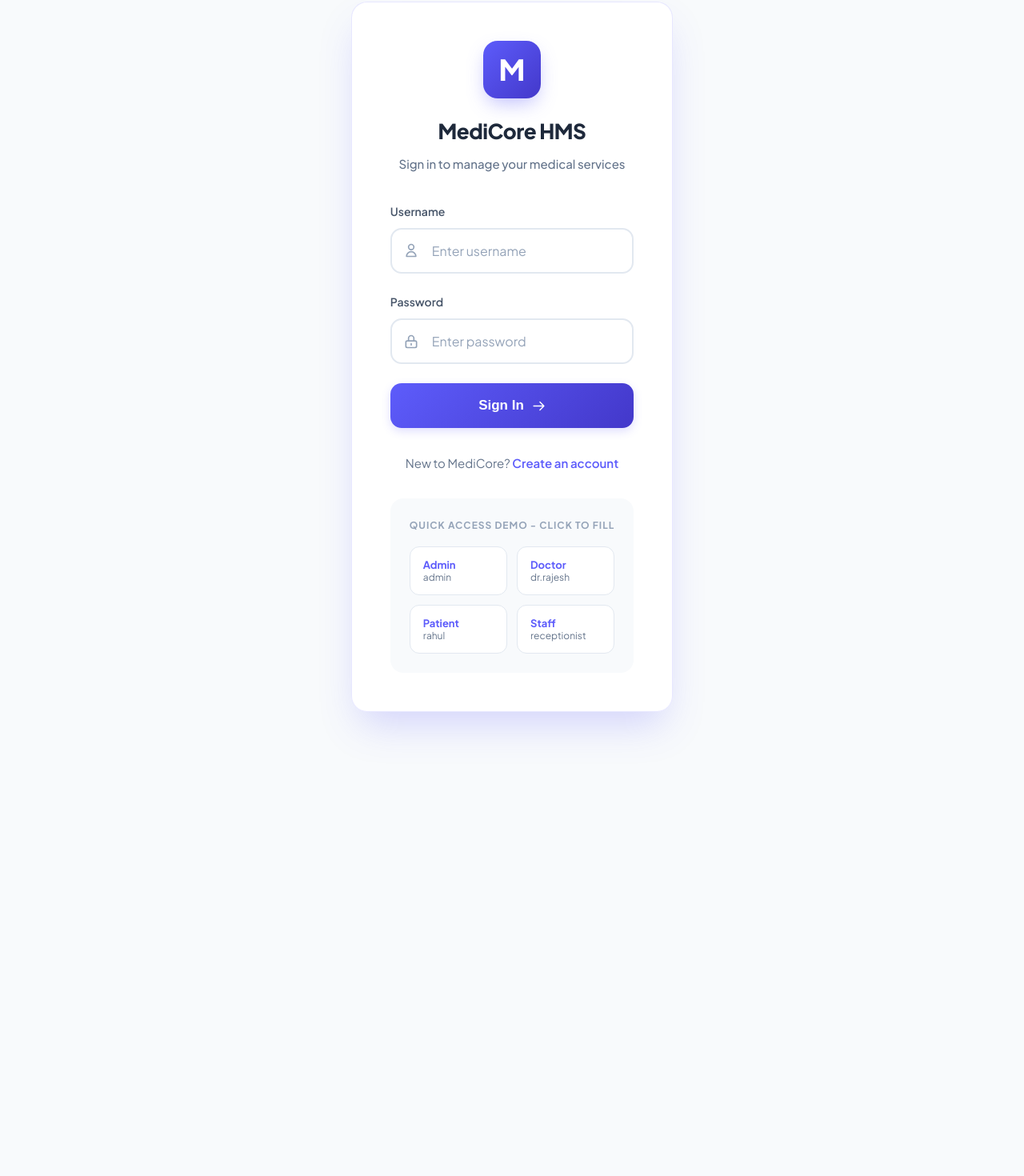
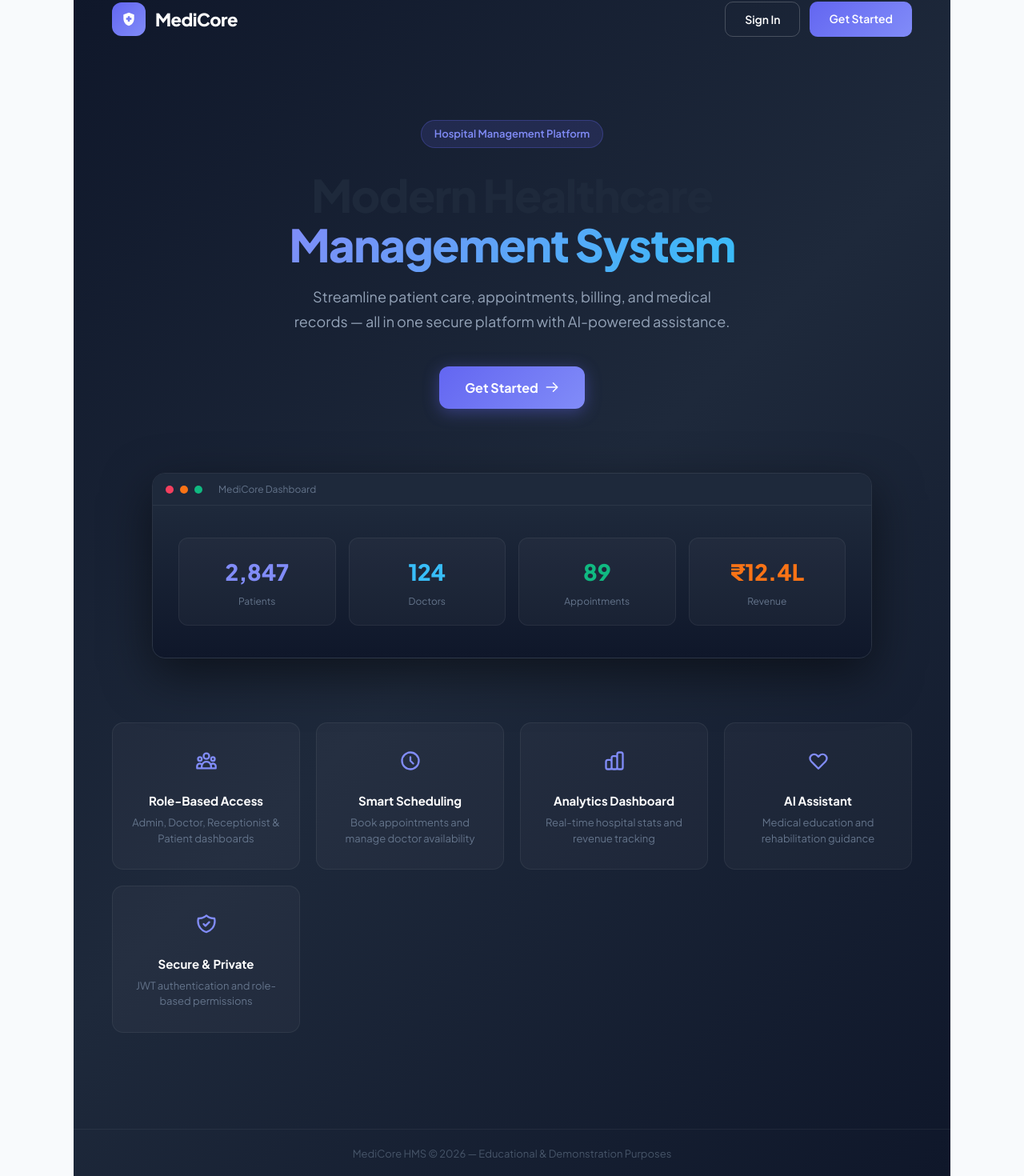
Before and after one commit to Suresh-Tirumala/hospital-management, a React (Vite) app in the folder hms-frontend/: page / in a window 1280 px wide. Before the commit this address led to /login. Shown: the part 22-1492 px from the top of the page at 80% size. Before the commit the page ends 936 px from the top, so only its background shows below. Built offline with nearby package versions, Linux system fonts and the light colour scheme; no server answers.

Commit message:
feat: add hero landing page as default route

```diff
--- a/hms-frontend/src/App.jsx
+++ b/hms-frontend/src/App.jsx
@@ -15,6 +15,7 @@ const Bills = lazy(() => import('./pages/Bills'));
 const Users = lazy(() => import('./pages/Users'));
 const Login = lazy(() => import('./pages/Login'));
 const Register = lazy(() => import('./pages/Register'));
+const Hero = lazy(() => import('./pages/Hero'));
 const MedicalAssistant = lazy(() => import('./features/ai-assistant/pages/MedicalAssistant'));
 
 const PageLoader = () => (
@@ -27,11 +28,11 @@ function AppRoutes() {
   return (
     <Suspense fallback={<PageLoader />}>
       <Routes>
+        <Route path="/" element={<Hero />} />
         <Route path="/login" element={<Login />} />
         <Route path="/register" element={<Register />} />
 
         <Route element={<Layout />}>
-          <Route path="/" element={<Navigate to="/dashboard" />} />
           <Route path="/dashboard" element={<Dashboard />} />
           <Route path="/doctors" element={<Doctors />} />
           <Route path="/patients" element={<Patients />} />
@@ -42,7 +43,7 @@ function AppRoutes() {
         </Route>
 
         <Route path="/ai-assistant" element={<MedicalAssistant />} />
-        <Route path="*" element={<Navigate to="/dashboard" />} />
+        <Route path="*" element={<Navigate to="/" />} />
       </Routes>
     </Suspense>
   );
--- /dev/null
+++ b/hms-frontend/src/pages/Hero.jsx
@@ -0,0 +1,89 @@
+import { Link } from 'react-router-dom';
+import { HiOutlineArrowRight, HiOutlineShieldCheck, HiOutlineClock, HiOutlineChartBar, HiOutlineUserGroup, HiOutlineHeart } from 'react-icons/hi';
+import { MdHealthAndSafety } from 'react-icons/md';
+
+const Hero = () => {
+  const features = [
+    { icon: <HiOutlineUserGroup />, title: 'Role-Based Access', desc: 'Admin, Doctor, Receptionist & Patient dashboards' },
+    { icon: <HiOutlineClock />, title: 'Smart Scheduling', desc: 'Book appointments and manage doctor availability' },
+    { icon: <HiOutlineChartBar />, title: 'Analytics Dashboard', desc: 'Real-time hospital stats and revenue tracking' },
+    { icon: <HiOutlineHeart />, title: 'AI Assistant', desc: 'Medical education and rehabilitation guidance' },
+    { icon: <HiOutlineShieldCheck />, title: 'Secure & Private', desc: 'JWT authentication and role-based permissions' },
+  ];
+
+  return (
+    <div style={{ minHeight: '100vh', background: 'linear-gradient(135deg, #0f172a 0%, #1e293b 50%, #0f172a 100%)', color: '#fff', fontFamily: "'Plus Jakarta Sans', sans-serif", overflow: 'hidden' }}>
+      <nav style={{ display: 'flex', justifyContent: 'space-between', alignItems: 'center', padding: '24px 48px', maxWidth: 1200, margin: '0 auto' }}>
+        <div style={{ display: 'flex', alignItems: 'center', gap: 12 }}>
+          <div style={{ width: 42, height: 42, borderRadius: 12, background: 'linear-gradient(135deg, #6366f1, #818cf8)', display: 'flex', alignItems: 'center', justifyContent: 'center', fontSize: 20 }}>
+            <MdHealthAndSafety />
+          </div>
+          <span style={{ fontSize: 22, fontWeight: 800, letterSpacing: '-0.5px' }}>MediCore</span>
+        </div>
+        <div style={{ display: 'flex', gap: 12 }}>
+          <Link to="/login" style={{ padding: '10px 24px', borderRadius: 10, background: 'transparent', border: '1px solid rgba(255,255,255,0.2)', color: '#fff', fontSize: 14, fontWeight: 600, textDecoration: 'none', cursor: 'pointer', transition: 'all 0.2s' }}>Sign In</Link>
+          <Link to="/register" style={{ padding: '10px 24px', borderRadius: 10, background: 'linear-gradient(135deg, #6366f1, #818cf8)', border: 'none', color: '#fff', fontSize: 14, fontWeight: 600, textDecoration: 'none', cursor: 'pointer', transition: 'all 0.2s' }}>Get Started</Link>
+        </div>
+      </nav>
+
+      <div style={{ maxWidth: 1200, margin: '0 auto', padding: '80px 48px 60px', textAlign: 'center' }}>
+        <div style={{ display: 'inline-block', padding: '6px 16px', borderRadius: 20, background: 'rgba(99,102,241,0.15)', border: '1px solid rgba(99,102,241,0.3)', color: '#818cf8', fontSize: 13, fontWeight: 600, marginBottom: 28 }}>
+          Hospital Management Platform
+        </div>
+
+        <h1 style={{ fontSize: 56, fontWeight: 800, lineHeight: 1.1, letterSpacing: '-1.5px', marginBottom: 20 }}>
+          Modern Healthcare<br />
+          <span style={{ background: 'linear-gradient(135deg, #818cf8, #38bdf8)', WebkitBackgroundClip: 'text', WebkitTextFillColor: 'transparent' }}>Management System</span>
+        </h1>
+
+        <p style={{ fontSize: 18, color: '#94a3b8', maxWidth: 560, margin: '0 auto 40px', lineHeight: 1.7 }}>
+          Streamline patient care, appointments, billing, and medical records — all in one secure platform with AI-powered assistance.
+        </p>
+
+        <div style={{ display: 'flex', gap: 16, justifyContent: 'center', marginBottom: 80 }}>
+          <Link to="/login" style={{ display: 'inline-flex', alignItems: 'center', gap: 8, padding: '14px 32px', borderRadius: 12, background: 'linear-gradient(135deg, #6366f1, #818cf8)', color: '#fff', fontSize: 16, fontWeight: 700, textDecoration: 'none', boxShadow: '0 4px 20px rgba(99,102,241,0.4)', transition: 'all 0.3s' }}>
+            Get Started <HiOutlineArrowRight size={18} />
+          </Link>
+        </div>
+
+        <div style={{ position: 'relative', maxWidth: 900, margin: '0 auto 80px', borderRadius: 16, overflow: 'hidden', border: '1px solid rgba(255,255,255,0.08)', boxShadow: '0 20px 60px rgba(0,0,0,0.5)' }}>
+          <div style={{ background: '#1e293b', padding: '10px 16px', display: 'flex', alignItems: 'center', gap: 8, borderBottom: '1px solid rgba(255,255,255,0.06)' }}>
+            <div style={{ width: 10, height: 10, borderRadius: '50%', background: '#f43f5e' }} />
+            <div style={{ width: 10, height: 10, borderRadius: '50%', background: '#f97316' }} />
+            <div style={{ width: 10, height: 10, borderRadius: '50%', background: '#10b981' }} />
+            <span style={{ marginLeft: 12, fontSize: 12, color: '#64748b' }}>MediCore Dashboard</span>
+          </div>
+          <div style={{ background: 'linear-gradient(180deg, #1e293b 0%, #0f172a 100%)', padding: '40px 32px', display: 'grid', gridTemplateColumns: 'repeat(4, 1fr)', gap: 16 }}>
+            {[
+              { label: 'Patients', value: '2,847', color: '#818cf8' },
+              { label: 'Doctors', value: '124', color: '#38bdf8' },
+              { label: 'Appointments', value: '89', color: '#10b981' },
+              { label: 'Revenue', value: '₹12.4L', color: '#f97316' },
+            ].map((stat, i) => (
+              <div key={i} style={{ background: 'rgba(255,255,255,0.03)', border: '1px solid rgba(255,255,255,0.06)', borderRadius: 12, padding: '20px 16px', textAlign: 'center' }}>
+                <div style={{ fontSize: 28, fontWeight: 800, color: stat.color }}>{stat.value}</div>
+                <div style={{ fontSize: 12, color: '#64748b', marginTop: 4 }}>{stat.label}</div>
+              </div>
+            ))}
+          </div>
+        </div>
+
+        <div style={{ display: 'grid', gridTemplateColumns: 'repeat(auto-fit, minmax(200px, 1fr))', gap: 20, maxWidth: 1000, margin: '0 auto', paddingBottom: 60 }}>
+          {features.map((f, i) => (
+            <div key={i} style={{ background: 'rgba(255,255,255,0.03)', border: '1px solid rgba(255,255,255,0.06)', borderRadius: 14, padding: '28px 20px', textAlign: 'center', transition: 'all 0.3s' }}>
+              <div style={{ fontSize: 28, color: '#818cf8', marginBottom: 12 }}>{f.icon}</div>
+              <h3 style={{ fontSize: 15, fontWeight: 700, marginBottom: 6 }}>{f.title}</h3>
+              <p style={{ fontSize: 13, color: '#64748b', lineHeight: 1.5 }}>{f.desc}</p>
+            </div>
+          ))}
+        </div>
+      </div>
+
+      <footer style={{ borderTop: '1px solid rgba(255,255,255,0.06)', padding: '20px 48px', textAlign: 'center', color: '#475569', fontSize: 13 }}>
+        MediCore HMS &copy; {new Date().getFullYear()} &mdash; Educational &amp; Demonstration Purposes
+      </footer>
+    </div>
+  );
+};
+
+export default Hero;
```
